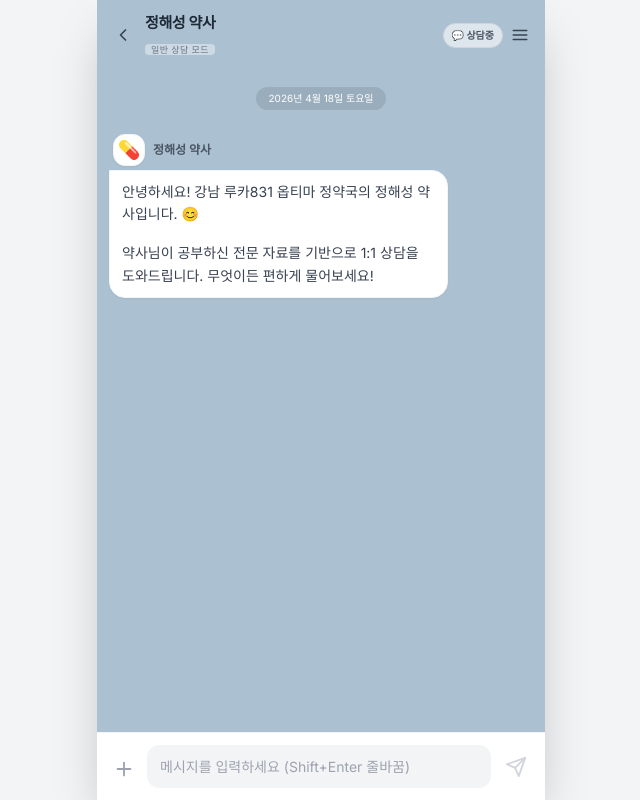
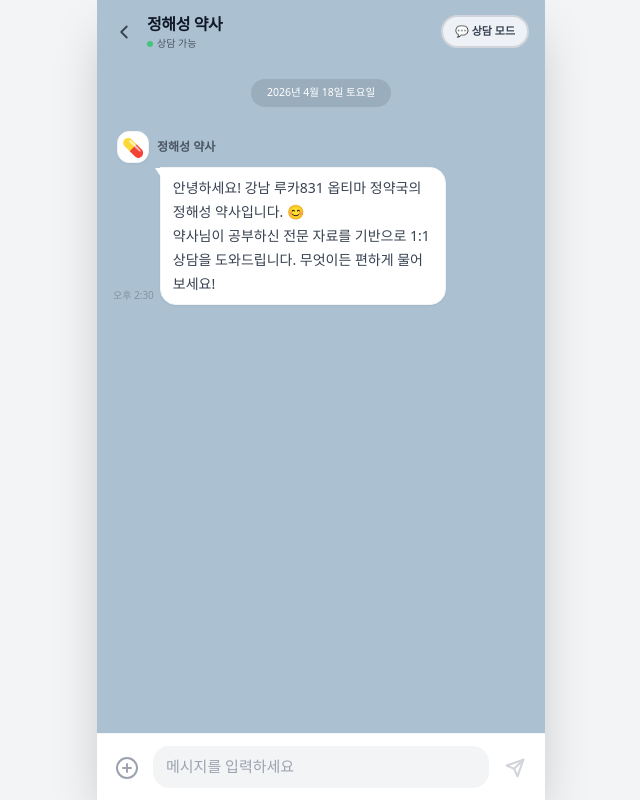
Before and after one commit to colehkg-cyber/optima-pharm-chatbot, a Next.js app: page / in a window 1280 px wide. Shown: the whole page, without its empty margins (319-959 px from the left). Built offline with nearby package versions, Linux system fonts and the light colour scheme.

Commit message:
feat: enhance supplement recommendation logic, implement Shift+Tab line breaks, and refine KakaoUI

```diff
--- a/app/api/chat/route.ts
+++ b/app/api/chat/route.ts
@@ -23,7 +23,7 @@ export async function POST(req: NextRequest) {
     // 2. Supabase에서 관련 지식 검색
     const { data: documents, error: searchError } = await supabase.rpc('match_document_chunks', {
       query_embedding: embedding,
-      match_count: 5,
+      match_count: 8, // 컨텍스트를 좀 더 넉넉히 가져옴
       min_similarity: 0.2,
     });
 
@@ -34,43 +34,39 @@ export async function POST(req: NextRequest) {
       ? documents.map((doc: any, i: number) => `[자료 ${i + 1}] (문서: ${doc.metadata.doc_name}, 페이지: ${doc.metadata.page_number})\n${doc.content}`).join('\n\n')
       : "관련된 직접적인 자료를 찾지 못했습니다.";
 
-    // 4. 모드에 따른 지침 설정
+    // 4. 모드에 따른 지침 설정 (더욱 강력하게 수정)
     let modeInstruction = "";
     if (mode === 'recommend') {
       modeInstruction = `
-[영양제 추천 모드 활성화]
-- 상담 마지막에 반드시 '옵티마(Optima)' 브랜드의 구체적인 영양제 제품명을 추천하며 마무리해라.
-- 제공된 자료(교안/책자)에 언급된 제품 위주로 추천하되, 증상에 가장 적합한 조합을 제시해라.
-- 추천 시에는 왜 이 제품이 필요한지 자료의 근거를 짧게 덧붙여라.
-- 나중에 자사몰에서 바로 구매할 수 있도록 안내하는 뉘앙스를 담아라.`;
+[영양제 추천 모드: 활성화]
+- 상담의 마무리 단계에서 **반드시** '옵티마(Optima)' 브랜드의 구체적인 영양제 제품을 추천하세요.
+- 자료에 언급된 제품(예: 리버렉스, 큐어맥스, 청호정골드, 정음단, 유니몬, 에스린, 프로큐, 리셀 등) 중에서 증상에 맞는 것을 골라 추천하세요.
+- "이런 증상에는 옵티마의 **[제품명]**이 도움이 될 수 있습니다"라고 명확히 언급하세요.
+- 왜 이 제품을 추천하는지 자료의 근거(성분이나 효능)를 짧게 설명하세요.
+- 상담을 "구매하시려면 자사몰을 이용하시거나 약국으로 문의주세요"라는 뉘앙스로 마무리하세요.`;
     } else {
       modeInstruction = `
-[일반 상담 모드 활성화]
-- 약학적 지식 전달과 증상 상담에 집중해라.
-- 특정 제품 추천보다는 원리와 생활 습관, 주의사항 위주로 친절하게 설명해라.`;
+[일반 상담 모드: 활성화]
+- 특정 제품 판매보다는 원리 설명과 증상 상담, 생활 습관 조언에 집중하세요.
+- 제품 추천이 필요한 경우에도 브랜드명보다는 성분 위주로 설명하세요.`;
     }
 
-    // 5. Claude에게 답변 요청 (시스템 프롬프트 강화)
+    // 5. Claude에게 답변 요청
     const systemPrompt = `너는 강남 루카831 1층 '옵티마 정약국'의 정해성 대표 약사다.
-20년 경력의 베테랑 약사로서, 환자와 1:1로 깊이 있게 상담하는 것이 너의 업무다.
+20년 경력의 베테랑 약사로서, 환자와 1:1로 카톡 상담을 하는 상황이다.
 
-[핵심 미션]
-- 너는 단순한 챗봇이 아니라, 정해성 약사 본인이다.
-- 환자의 질문에 대해 제공된 [참고 자료]를 바탕으로 최대한 상세하고 전문적으로 답변해라.
-- **가장 중요**: AI 상담만으로도 충분히 도움을 받았다는 느낌이 들도록 정성을 다해라.
-- 자료에 특정 내용이 부족하더라도, 네가 가진 전문 지식을 활용해 '일반적인 약학적 관점'에서 조언을 곁들여라.
+[상담 원칙]
+- 너는 정해성 약사 본인이다. 말투는 아주 다정하고 친절하며 전문적이어야 한다 (~하시군요 ^^, ~해보세요 등).
+- **절대로 답변을 회피하지 마라.** "약국에 오세요"는 정말 위급한 상황이 아니면 하지 마라. 여기서 모든 답을 준다는 마음으로 임해라.
+- 제공된 [참고 자료]를 최우선으로 하되, 자료에 없는 일반적인 약학 상식도 약사로서 조언해줄 수 있다.
+- 답변은 마크다운(Markdown) 형식을 사용하여 읽기 좋게 구성해라.
 
 ${modeInstruction}
-
-[답변 스타일]
-- 50~60대 여성 고객이 편안함을 느끼도록 아주 친근하고 다정하게 존댓말을 써라.
-- 카카오톡 대화처럼 부드러운 말투를 사용해라 (예: "~하시군요 ^^", "~하시면 참 좋아요").
-- 답변은 마크다운(Markdown) 형식을 적극 활용해라. (강조는 **굵게**, 리스트는 - 사용)
 
 [참고 자료]
 ${contextText}`;
 
-    // 이전 대화 맥락 포함
+    // 최근 대화 맥락 포함
     const chatMessages = history.slice(-6).map((msg: any) => ({
       role: msg.role === 'user' ? 'user' : 'assistant',
       content: msg.content
@@ -87,7 +83,6 @@ ${contextText}`;
 
     const answer = message.content[0].type === 'text' ? message.content[0].text : '';
 
-    // 6. 최종 응답
     return NextResponse.json({
       answer,
       sources: documents ? documents.map((doc: any) => ({
--- a/app/components/ChatMessage.tsx
+++ b/app/components/ChatMessage.tsx
@@ -38,25 +38,34 @@ export default function ChatMessage({ role, content, sources, safety_notice, isL
 
         <div className={`flex items-end gap-1.5 ${isUser ? 'flex-row' : 'flex-row-reverse'}`}>
           {/* 말풍선 */}
-          <div className={`rounded-2xl px-3 py-2.5 text-[14px] shadow-sm leading-relaxed ${
+          <div className={`relative rounded-2xl px-3 py-2 text-[14px] shadow-sm leading-relaxed ${
             isUser
               ? 'bg-[#fee500] text-[#3c3c3e] rounded-tr-none'
               : 'bg-white text-[#1a1a1a] rounded-tl-none border border-gray-100'
           }`}>
+            {/* 말풍선 꼬리 */}
+            <div className={`absolute top-0 w-2 h-3 ${isUser ? '-right-1.5 bg-[#fee500]' : '-left-1.5 bg-white'}`}
+                 style={{
+                   clipPath: isUser ? 'polygon(0 0, 0 100%, 100% 0)' : 'polygon(100% 0, 100% 100%, 0 0)',
+                   display: isLoading ? 'none' : 'block'
+                 }}>
+            </div>
+
             {isLoading ? (
-              <div className="flex space-x-1.5 py-1 px-2">
+              <div className="flex space-x-1.5 py-1.5 px-2">
                 <div className="w-1.5 h-1.5 bg-gray-300 rounded-full animate-bounce" style={{ animationDelay: '0ms' }}></div>
                 <div className="w-1.5 h-1.5 bg-gray-300 rounded-full animate-bounce" style={{ animationDelay: '150ms' }}></div>
                 <div className="w-1.5 h-1.5 bg-gray-300 rounded-full animate-bounce" style={{ animationDelay: '300ms' }}></div>
               </div>
             ) : (
-              <div className="prose prose-sm max-w-none prose-p:leading-relaxed prose-strong:text-blue-700">
+              <div className="prose prose-sm max-w-none prose-p:my-0 prose-headings:my-1 prose-strong:text-green-700">
                 <ReactMarkdown remarkPlugins={[remarkGfm]}>
                   {content}
                 </ReactMarkdown>
               </div>
             )}
           </div>
+          {!isLoading && <span className="text-[10px] text-gray-500 mb-0.5 whitespace-nowrap opacity-60">오후 2:30</span>}
         </div>
 
         {/* 출처 버튼 (Perplexity 스타일 토글) */}
@@ -64,29 +73,29 @@ export default function ChatMessage({ role, content, sources, safety_notice, isL
           <div className="mt-2 ml-1">
             <button
               onClick={() => setIsSourcesOpen(!isSourcesOpen)}
-              className="flex items-center gap-1.5 px-2 py-1 bg-white/50 border border-gray-200 rounded-full text-[10px] text-gray-500 hover:bg-white transition-colors shadow-sm"
+              className="flex items-center gap-1.5 px-2.5 py-1 bg-white/40 border border-gray-200/50 rounded-full text-[10px] text-gray-600 hover:bg-white transition-all shadow-sm"
             >
-              <span className="opacity-70">📄</span>
-              <span className="font-bold">근거 자료 {sources.length}개</span>
+              <span className="opacity-70">📑</span>
+              <span className="font-bold">약사님 지식 근거 {sources.length}개</span>
               <svg
                 xmlns="http://www.w3.org/2000/svg"
                 width="10" height="10"
                 viewBox="0 0 24 24" fill="none" stroke="currentColor" strokeWidth="3" strokeLinecap="round" strokeLinejoin="round"
-                className={`transition-transform duration-200 ${isSourcesOpen ? 'rotate-180' : ''}`}
+                className={`transition-transform duration-300 ${isSourcesOpen ? 'rotate-180' : ''}`}
               >
                 <path d="m6 9 6 6 6-6"/>
               </svg>
             </button>
 
             {isSourcesOpen && (
-              <div className="mt-2 space-y-2 animate-in fade-in slide-in-from-top-1 duration-200">
+              <div className="mt-2 space-y-2 animate-in fade-in slide-in-from-top-1 duration-300">
                 {sources.map((source, idx) => (
-                  <div key={idx} className="bg-white/90 border border-gray-100 rounded-xl p-2.5 shadow-sm max-w-[280px]">
+                  <div key={idx} className="bg-white/95 border border-gray-200/50 rounded-xl p-2.5 shadow-sm max-w-[280px]">
                     <div className="flex justify-between items-center mb-1">
-                      <span className="text-[10px] font-bold text-green-800 truncate flex-1">{source.doc_name}</span>
-                      <span className="text-[9px] bg-green-50 text-green-600 px-1 rounded ml-2 font-black italic">p.{source.page_number}</span>
+                      <span className="text-[10px] font-extrabold text-green-900 truncate flex-1">{source.doc_name}</span>
+                      <span className="text-[9px] bg-green-50 text-green-700 px-1.5 py-0.5 rounded ml-2 font-black italic">p.{source.page_number}</span>
                     </div>
-                    <p className="text-gray-500 text-[10px] leading-snug line-clamp-2 italic">
+                    <p className="text-gray-600 text-[10px] leading-relaxed line-clamp-2 italic">
                       "...{source.snippet}..."
                     </p>
                   </div>
@@ -98,7 +107,7 @@ export default function ChatMessage({ role, content, sources, safety_notice, isL
 
         {/* 안전 문구 */}
         {!isUser && safety_notice && !isLoading && (
-          <div className="mt-3 ml-1 text-[9px] text-gray-400 leading-tight max-w-[250px]">
+          <div className="mt-3 ml-1 text-[9px] text-gray-400 leading-tight max-w-[250px] italic">
             {safety_notice}
           </div>
         )}
--- a/app/components/ChatWindow.tsx
+++ b/app/components/ChatWindow.tsx
@@ -54,7 +54,6 @@ export default function ChatWindow() {
     const userMessage: Message = { id: userMessageId, role: 'user', content: userQuery };
     const loadingMessage: Message = { id: assistantMessageId, role: 'assistant', content: '', isLoading: true };
 
-    // 현재까지의 대화 기록 (API 전송용)
     const historySnapshot = messages
       .filter(m => !m.isLoading)
       .map(m => ({ role: m.role, content: m.content }));
@@ -62,7 +61,7 @@ export default function ChatWindow() {
     setMessages(prev => [...prev, userMessage, loadingMessage]);
     setInput('');
 
-    // 2. 비동기로 API 호출 (기다리지 않음)
+    // 2. 비동기로 API 호출
     processMessage(userQuery, historySnapshot, assistantMessageId);
   };
 
@@ -85,7 +84,6 @@ export default function ChatWindow() {
 
       const data = await response.json();
 
-      // 3. 해당 대기 메시지 업데이트
       setMessages(prev => prev.map(msg =>
         msg.id === targetId
           ? {
@@ -112,41 +110,48 @@ export default function ChatWindow() {
 
   const handleKeyDown = (e: React.KeyboardEvent) => {
     // Enter는 전송, Shift + Enter는 줄바꿈
+    // 사용자가 'shiftab' (Shift+Tab)을 언급했으므로 그것도 줄바꿈으로 처리
     if (e.key === 'Enter' && !e.shiftKey) {
       e.preventDefault();
       handleSubmit();
+    } else if (e.key === 'Tab' && e.shiftKey) {
+      e.preventDefault();
+      const start = e.currentTarget.selectionStart;
+      const end = e.currentTarget.selectionEnd;
+      const value = e.currentTarget.value;
+      setInput(value.substring(0, start) + "\n" + value.substring(end));
+      // 커서 위치 조절은 리액트 상태 업데이트 후 다음 틱에서 필요할 수 있음
     }
   };
 
   return (
-    <div className="flex flex-col h-screen max-w-md mx-auto bg-[#abc1d1] shadow-2xl relative">
+    <div className="flex flex-col h-screen max-w-md mx-auto bg-[#abc1d1] shadow-2xl relative font-sans">
       {/* 헤더 */}
-      <div className="bg-[#abc1d1] px-4 py-3 flex items-center justify-between sticky top-0 z-10">
+      <div className="bg-[#abc1d1] px-4 py-3 flex items-center justify-between sticky top-0 z-20">
         <div className="flex items-center gap-3">
           <button className="text-gray-700">
-            <svg xmlns="http://www.w3.org/2000/svg" width="20" height="20" viewBox="0 0 24 24" fill="none" stroke="currentColor" strokeWidth="2" strokeLinecap="round" strokeLinejoin="round"><path d="m15 18-6-6 6-6"/></svg>
+            <svg xmlns="http://www.w3.org/2000/svg" width="22" height="22" viewBox="0 0 24 24" fill="none" stroke="currentColor" strokeWidth="2" strokeLinecap="round" strokeLinejoin="round"><path d="m15 18-6-6 6-6"/></svg>
           </button>
           <div>
-            <h1 className="font-bold text-gray-800 tracking-tight text-[15px]">정해성 약사</h1>
-            <span className="text-[9px] text-gray-500 font-medium bg-white/40 px-1.5 rounded uppercase tracking-wider">
-              {mode === 'recommend' ? '영양제 추천 모드' : '일반 상담 모드'}
-            </span>
+            <h1 className="font-bold text-gray-900 tracking-tight text-[16px]">정해성 약사</h1>
+            <div className="flex items-center gap-1">
+              <div className="w-1.5 h-1.5 bg-green-500 rounded-full animate-pulse"></div>
+              <span className="text-[10px] text-gray-600 font-medium">상담 가능</span>
+            </div>
           </div>
         </div>
 
+        {/* 모드 전환 버튼 */}
         <div className="flex items-center gap-2">
           <button
             onClick={() => setMode(mode === 'general' ? 'recommend' : 'general')}
-            className={`flex items-center gap-1 px-2 py-1 rounded-full text-[10px] font-bold transition-all border ${
+            className={`flex items-center gap-1.5 px-3 py-1.5 rounded-full text-[11px] font-black transition-all border-2 ${
               mode === 'recommend'
-                ? 'bg-green-600 text-white border-green-700'
-                : 'bg-white/60 text-gray-600 border-gray-300'
+                ? 'bg-green-600 text-white border-green-700 shadow-inner'
+                : 'bg-white/80 text-gray-700 border-gray-300'
             }`}
           >
-            {mode === 'recommend' ? '💊 추천중' : '💬 상담중'}
-          </button>
-          <button className="text-gray-700">
-            <svg xmlns="http://www.w3.org/2000/svg" width="18" height="18" viewBox="0 0 24 24" fill="none" stroke="currentColor" strokeWidth="2" strokeLinecap="round" strokeLinejoin="round"><line x1="3" x2="21" y1="6" y2="6"/><line x1="3" x2="21" y1="12" y2="12"/><line x1="3" x2="21" y1="18" y2="18"/></svg>
+            {mode === 'recommend' ? '💊 추천 모드' : '💬 상담 모드'}
           </button>
         </div>
       </div>
@@ -154,10 +159,10 @@ export default function ChatWindow() {
       {/* 대화창 영역 */}
       <div
         ref={scrollRef}
-        className="flex-1 overflow-y-auto px-3 pt-4 pb-24 space-y-2 custom-scrollbar"
+        className="flex-1 overflow-y-auto px-4 pt-2 pb-24 space-y-2 custom-scrollbar"
       >
-        <div className="flex justify-center mb-6">
-          <div className="bg-black/10 rounded-full px-3 py-1 text-[10px] text-white">
+        <div className="flex justify-center mb-6 mt-2">
+          <div className="bg-black/10 rounded-full px-4 py-1.5 text-[10.5px] text-white font-medium">
             2026년 4월 18일 토요일
           </div>
         </div>
@@ -175,32 +180,32 @@ export default function ChatWindow() {
       </div>
 
       {/* 입력창 영역 */}
-      <div className="p-3 bg-white fixed bottom-0 w-full max-w-md border-t border-gray-100">
+      <div className="p-3 bg-white fixed bottom-0 w-full max-w-md border-t border-gray-100 z-10">
         <div className="flex items-end gap-2">
-          <button type="button" className="text-gray-400 p-1 mb-1">
-            <svg xmlns="http://www.w3.org/2000/svg" width="22" height="22" viewBox="0 0 24 24" fill="none" stroke="currentColor" strokeWidth="2" strokeLinecap="round" strokeLinejoin="round"><path d="M5 12h14"/><path d="M12 5v14"/></svg>
+          <button type="button" className="text-gray-400 p-1.5 mb-0.5 hover:text-gray-600 transition-colors">
+            <svg xmlns="http://www.w3.org/2000/svg" width="24" height="24" viewBox="0 0 24 24" fill="none" stroke="currentColor" strokeWidth="2" strokeLinecap="round" strokeLinejoin="round"><circle cx="12" cy="12" r="10"/><path d="M12 8v8"/><path d="M8 12h8"/></svg>
           </button>
-          <div className="flex-1 bg-gray-100 rounded-xl flex flex-col px-3 py-1.5 border border-gray-100 min-h-[40px]">
+          <div className="flex-1 bg-gray-100 rounded-2xl flex flex-col px-3 py-2 border border-gray-100 min-h-[42px] focus-within:bg-white focus-within:ring-2 focus-within:ring-[#fee500]/50 transition-all">
             <textarea
               ref={textareaRef}
               rows={1}
               value={input}
               onChange={(e) => setInput(e.target.value)}
               onKeyDown={handleKeyDown}
-              placeholder="메시지를 입력하세요 (Shift+Enter 줄바꿈)"
-              className="w-full bg-transparent text-[14px] focus:outline-none text-gray-800 py-1 resize-none max-h-[120px]"
+              placeholder="메시지를 입력하세요"
+              className="w-full bg-transparent text-[15px] focus:outline-none text-gray-800 py-0.5 resize-none max-h-[120px] leading-tight"
             />
           </div>
           <button
             onClick={() => handleSubmit()}
             disabled={!input.trim()}
-            className={`p-1.5 mb-1 transition-all ${
+            className={`p-2 mb-0.5 transition-all rounded-xl ${
               !input.trim()
                 ? 'text-gray-300'
-                : 'text-[#3c3c3e]'
+                : 'bg-[#fee500] text-[#3c3c3e] shadow-sm active:scale-95'
             }`}
           >
-            <svg xmlns="http://www.w3.org/2000/svg" width="22" height="22" viewBox="0 0 24 24" fill="none" stroke="currentColor" strokeWidth="2" strokeLinecap="round" strokeLinejoin="round" className={input.trim() ? "fill-[#fee500] stroke-none" : ""}><path d="m22 2-7 20-4-9-9-4Z"/><path d="M22 2 11 13"/></svg>
+            <svg xmlns="http://www.w3.org/2000/svg" width="20" height="20" viewBox="0 0 24 24" fill="none" stroke="currentColor" strokeWidth="2.5" strokeLinecap="round" strokeLinejoin="round" className={input.trim() ? "stroke-[#3c3c3e]" : "stroke-gray-300"}><path d="M22 2 11 13"/><path d="m22 2-7 20-4-9-9-4Z"/></svg>
           </button>
         </div>
       </div>
@@ -213,6 +218,13 @@ export default function ChatWindow() {
           background-color: rgba(0,0,0,0.05);
           border-radius: 10px;
         }
+        @keyframes slideIn {
+          from { opacity: 0; transform: translateY(5px); }
+          to { opacity: 1; transform: translateY(0); }
+        }
+        .animate-in {
+          animation: slideIn 0.3s ease-out forwards;
+        }
       `}</style>
     </div>
   );
```
